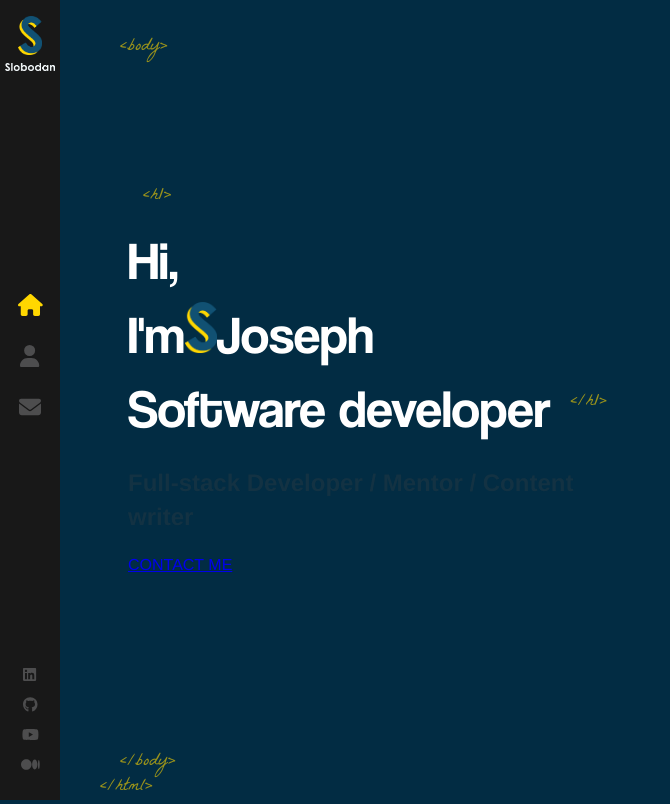
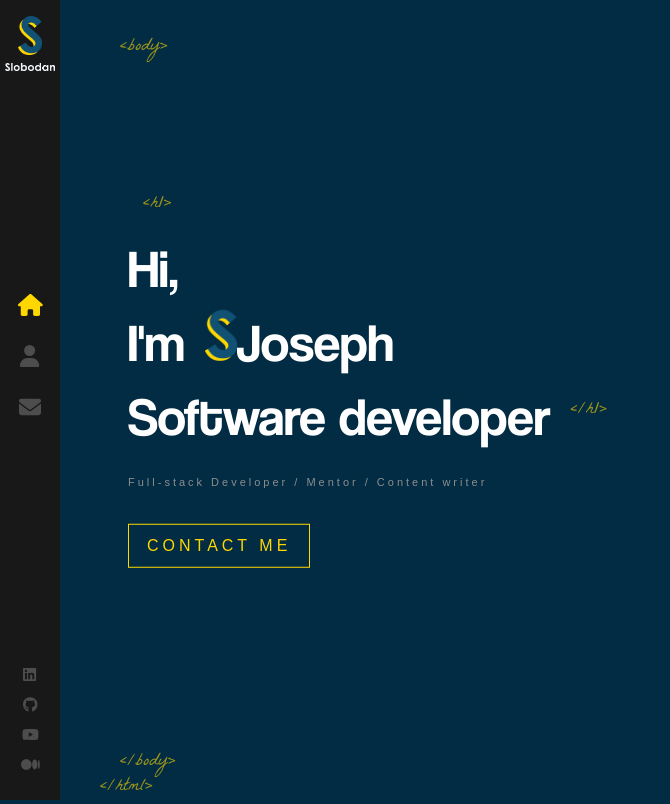
Before and after one commit to Grandi0z/portofolio_react_adv_anim, a React (Create React App) app: page / in a window 1280 px wide. Shown: the whole page, without its empty margins (0-670 px from the left). Built offline with nearby package versions, Linux system fonts and the light colour scheme.

Commit message:
stilized home

```diff
--- a/src/components/Home/home.scss
+++ b/src/components/Home/home.scss
@@ -38,6 +38,40 @@
         }
         img {
             width: 32px;
+            margin-left: 20px;
+            opacity: 0;
+            height: auto;
+            animation: rotateIn 1s linear both;
+            animation-delay: 1.4s;
+        }
+    }
+    h2 {
+        color: #8d8d8d;
+        margin-top: 20px;
+        font-weight: 400;
+        font-size: 11px;
+        font-family: sans-serif;
+        letter-spacing: 3px;
+        animation: fareIn 1s 1.8s backwards;
+    }
+
+    .flat-button {
+        color:#ffd700;
+        font: size 13px;
+        font-weight: 400;
+        letter-spacing: 4px;
+        font-family: sans-serif;
+        text-decoration: none;
+        padding: 10px 18px;
+        border: 1px solid #ffd700;
+        margin-top: 25px;
+        float: left;
+        animation: fadeIn 1s 1.8s backwards;
+        white-space: nowrap;
+
+        &:hover {
+            background: #ffd700;
+            color: #333;
         }
     }
 }
```
